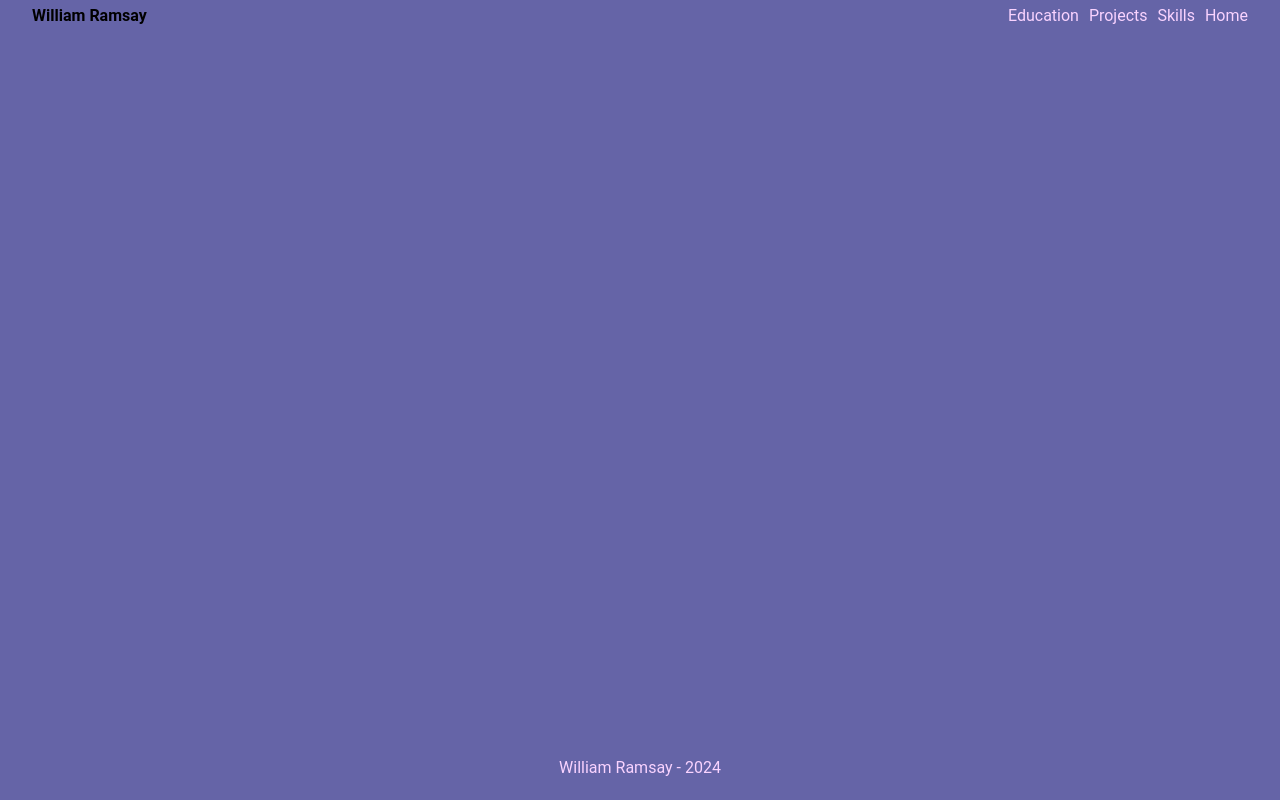
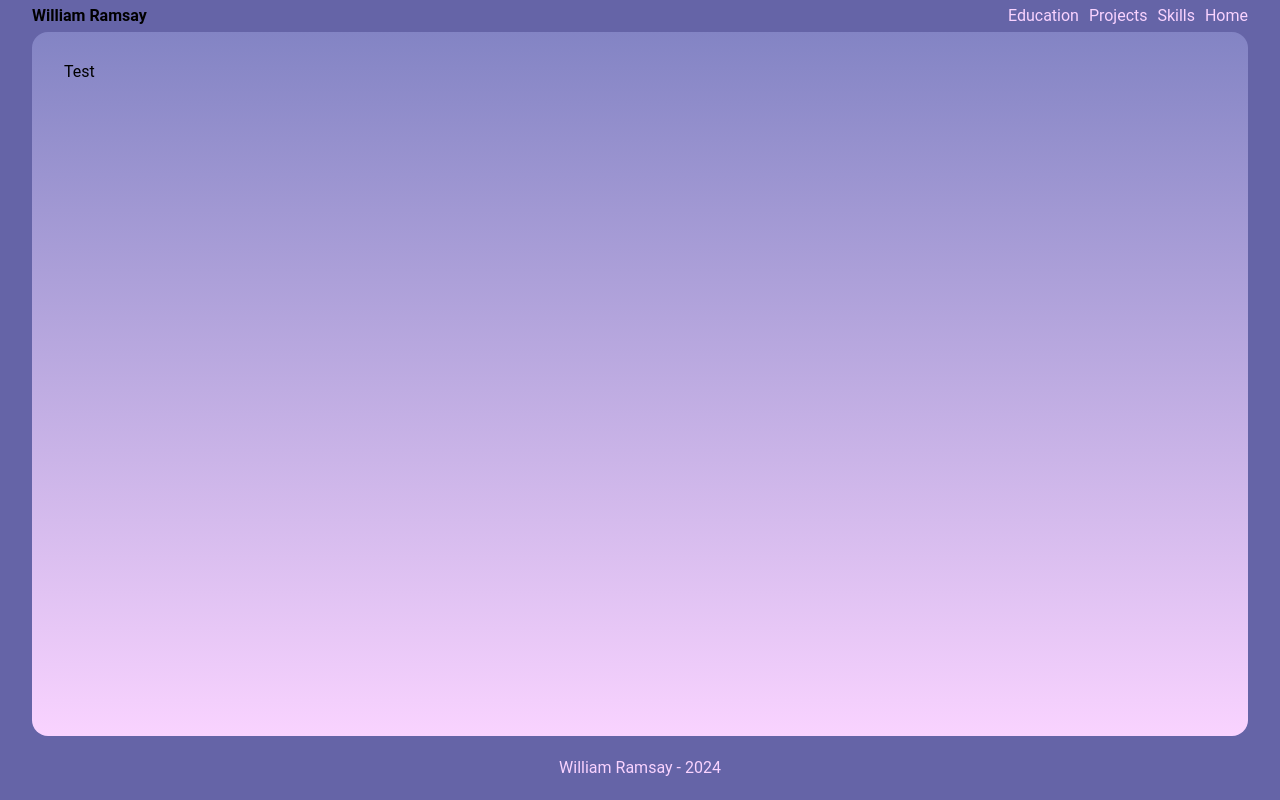
Before and after one commit to William-Ramsay/personal-website, a Next.js app: page /projects in a window 1280 px wide. Built offline with nearby package versions, Linux system fonts and the light colour scheme.

Commit message:
Fixed issue with layout child component wrapping

```diff
--- a/src/app/(pages)/projects/page.js
+++ b/src/app/(pages)/projects/page.js
@@ -1,3 +1,3 @@
 export default function Education() {
-  return <h1></h1>;
+  return <h1>Test</h1>;
 }
--- a/src/app/components/mainContent.js
+++ /dev/null
@@ -1,5 +0,0 @@
-import styles from "../styles/mainContent.module.css";
-
-export default function MainContent() {
-  return <main className={styles.main}></main>;
-}
--- a/src/app/global.css
+++ b/src/app/global.css
@@ -21,3 +21,17 @@ body {
   grid-template-rows: auto 1fr auto;
   height: 100vh;
 }
+
+main {
+  padding: 2em;
+  background-image: linear-gradient(
+    360deg,
+    var(--color-one),
+    var(--color-three)
+  );
+  border-radius: 1em;
+}
+
+main + * {
+  color: var(--color-one);
+}
--- a/src/app/layout.js
+++ b/src/app/layout.js
@@ -1,7 +1,6 @@
 import "./global.css";
 import TopNav from "./components/topNav";
 import Footer from "./components/footer";
-import MainContent from "./components/mainContent";
 
 export const metadata = {
   title: "Next.js",
@@ -13,7 +12,7 @@ export default function RootLayout({ children }) {
     <html lang="en">
       <body>
         <TopNav></TopNav>
-        <MainContent>{children}</MainContent>
+        <main>{children}</main>
         <Footer></Footer>
       </body>
     </html>
--- a/src/app/page.js
+++ b/src/app/page.js
@@ -1,5 +1,5 @@
 import BrowserVisual from "./components/browserVisual";
 
 export default function Page() {
-  return <h1>TEST</h1>;
+  return <h1>test</h1>;
 }
--- a/src/app/styles/mainContent.module.css
+++ /dev/null
@@ -1,12 +0,0 @@
-.main {
-  /* background-image: linear-gradient(
-    360deg,
-    var(--color-one),
-    var(--color-three)
-  ); */
-  border-radius: 1em;
-}
-
-.main + * {
-  color: var(--color-one);
-}
```
